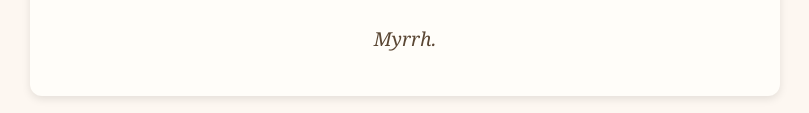
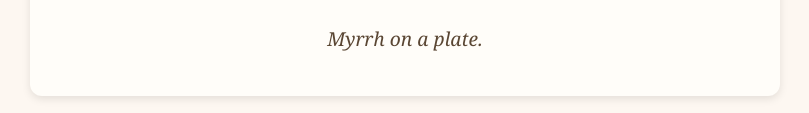
Before and after one commit to Kamipeace/MYRRH, a plain HTML site: page index.html in a window 1280 px wide. Shown: the part 757-870 px from the top of the page, without its empty margins (235-1044 px from the left). Drawn offline with Linux system fonts and the light colour scheme.

Commit message:
Update index.html

```diff
--- a/index.html
+++ b/index.html
@@ -13,7 +13,7 @@
     <img src="myrrh.jpg" alt="Myrrh Image" class="main-image">
 
     <p class="message">
-      Myrrh.
+      Myrrh on a plate.
     </p>
   </div>
 </body>
```
